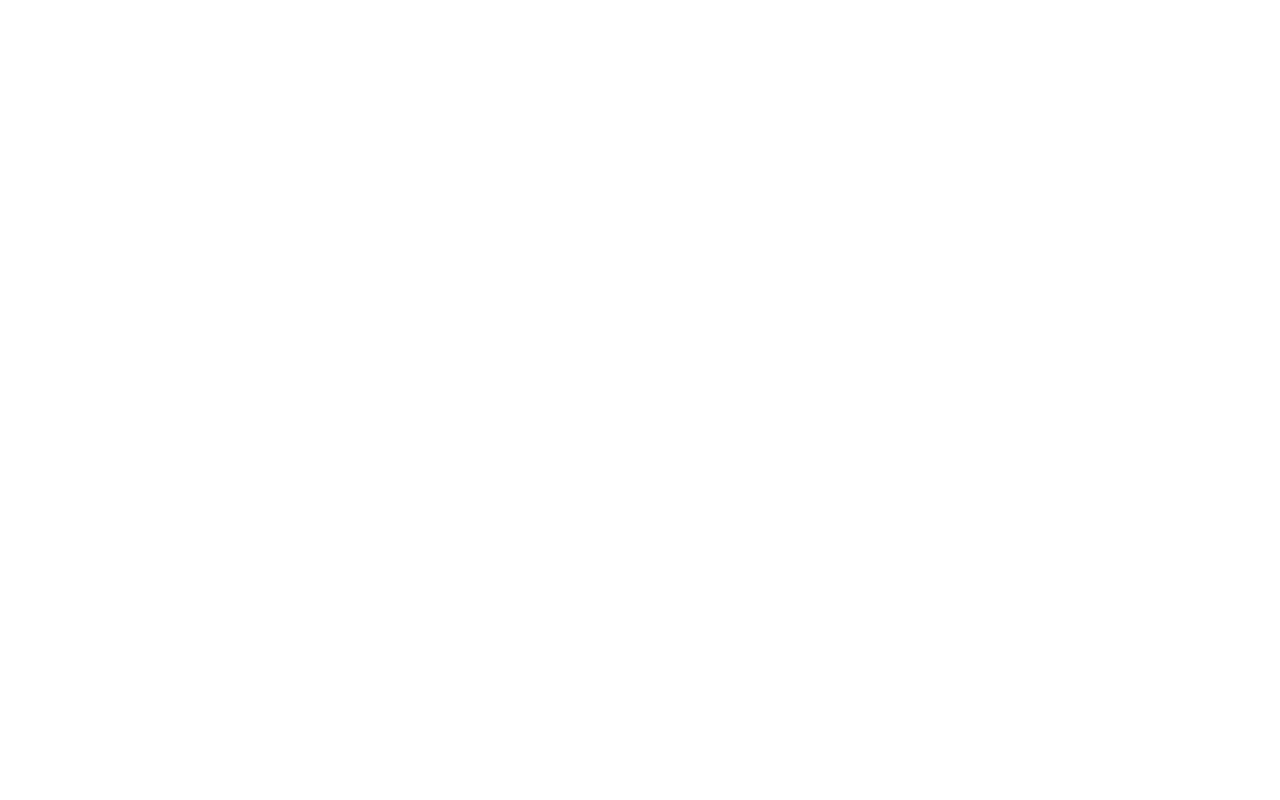
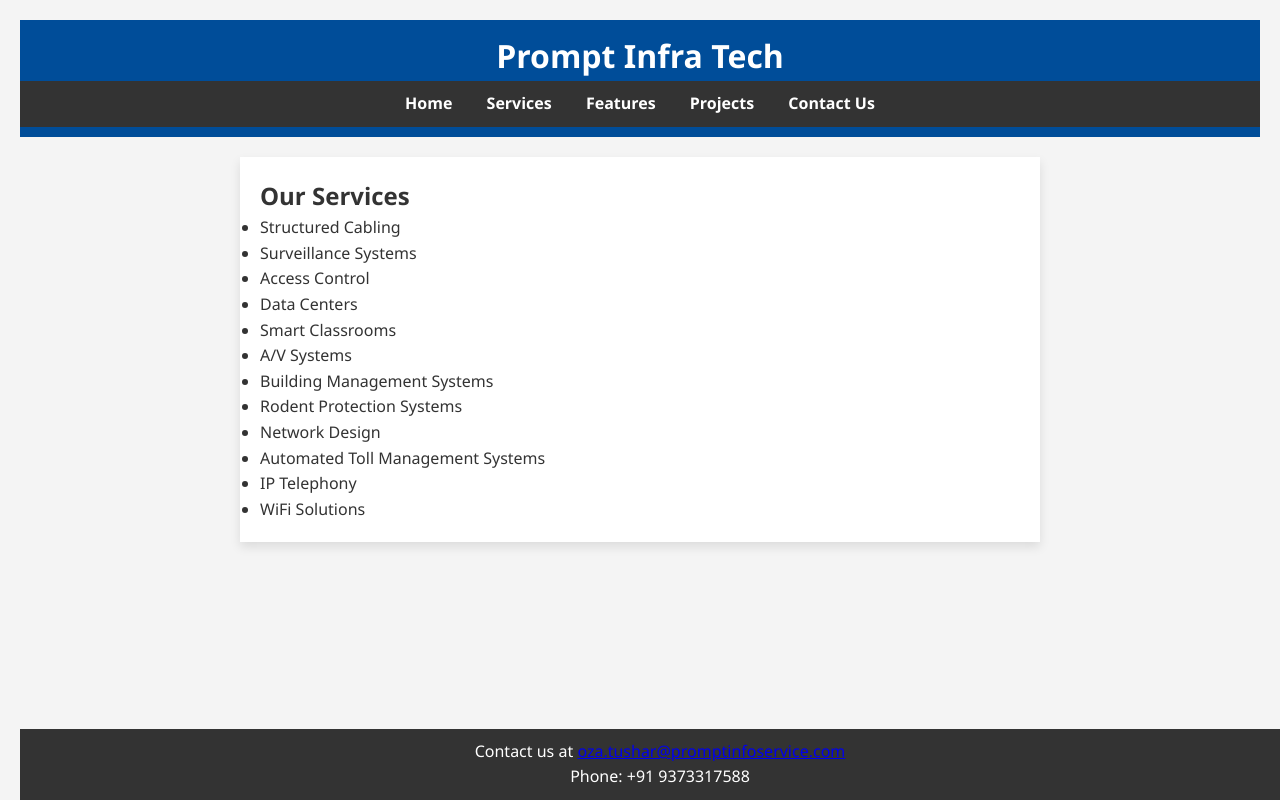
Before and after one commit to Tempoteerth5123/website, a plain HTML site: page services.html in a window 1280 px wide. Drawn offline with Linux system fonts and the light colour scheme.

Commit message:
Add files via upload

```diff
--- a/services.html
+++ b/services.html
@@ -0,0 +1,46 @@
+<!DOCTYPE html>
+<html lang="en">
+<head>
+    <meta charset="UTF-8">
+    <meta name="viewport" content="width=device-width, initial-scale=1.0">
+    <title>Prompt Infra Tech - Services</title>
+    <link rel="stylesheet" href="styles.css">
+</head>
+<body>
+    <header>
+        <h1>Prompt Infra Tech</h1>
+        <nav>
+            <ul>
+                <li><a href="index.html">Home</a></li>
+                <li><a href="services.html">Services</a></li>
+                <li><a href="features.html">Features</a></li>
+                <li><a href="projects.html">Projects</a></li>
+                <li><a href="contact.html">Contact Us</a></li>
+            </ul>
+        </nav>
+    </header>
+    <main>
+        <section>
+            <h2>Our Services</h2>
+            <ul>
+                <li>Structured Cabling</li>
+                <li>Surveillance Systems</li>
+                <li>Access Control</li>
+                <li>Data Centers</li>
+                <li>Smart Classrooms</li>
+                <li>A/V Systems</li>
+                <li>Building Management Systems</li>
+                <li>Rodent Protection Systems</li>
+                <li>Network Design</li>
+                <li>Automated Toll Management Systems</li>
+                <li>IP Telephony</li>
+                <li>WiFi Solutions</li>
+            </ul>
+        </section>
+    </main>
+    <footer>
+        <p>Contact us at <a href="mailto:oza.tushar@promptinfoservice.com">oza.tushar@promptinfoservice.com</a></p>
+        <p>Phone: +91 9373317588</p>
+    </footer>
+</body>
+</html>
--- a/styles.css
+++ b/styles.css
@@ -1,40 +1,68 @@
-body {
-    font-family: Arial, sans-serif;
+/* Basic Reset */
+* {
     margin: 0;
     padding: 0;
-    background: #f4f4f4;
+    box-sizing: border-box;
 }
+
+body {
+    font-family: 'Segoe UI', Tahoma, Geneva, Verdana, sans-serif;
+    background-color: #f4f4f4;
+    color: #333;
+    line-height: 1.6;
+    padding: 20px;
+}
+
 header {
-    background: #007bff;
-    color: white;
-    padding: 10px 20px;
+    background-color: #004d99;
+    color: #ffffff;
     text-align: center;
+    padding: 10px 0;
 }
-nav ul {
-    list-style-type: none;
+
+header h1 {
+    margin: 0;
     padding: 0;
 }
+
+nav ul {
+    list-style: none;
+    background-color: #333;
+    text-align: center;
+    padding: 10px;
+}
+
 nav ul li {
     display: inline;
-    margin-right: 10px;
 }
+
 nav ul li a {
+    text-decoration: none;
     color: white;
-    text-decoration: none;
+    padding: 10px 15px;
+    font-weight: bold;
 }
+
 main {
-    margin: 20px;
+    max-width: 800px;
+    margin: 20px auto;
+    background: white;
     padding: 20px;
-    background-color: white;
-    border-radius: 8px;
-    box-shadow: 0 0 10px #ccc;
+    box-shadow: 0 5px 10px rgba(0,0,0,0.1);
 }
+
 footer {
     text-align: center;
-    padding: 10px 20px;
-    background-color: #007bff;
+    padding: 10px 0;
+    background-color: #333;
     color: white;
     position: fixed;
     bottom: 0;
     width: 100%;
 }
+
+@media (max-width: 768px) {
+    nav ul li {
+        display: block;
+    }
+}
```
Also changed, not shown: features.html (+40 -0 lines).
